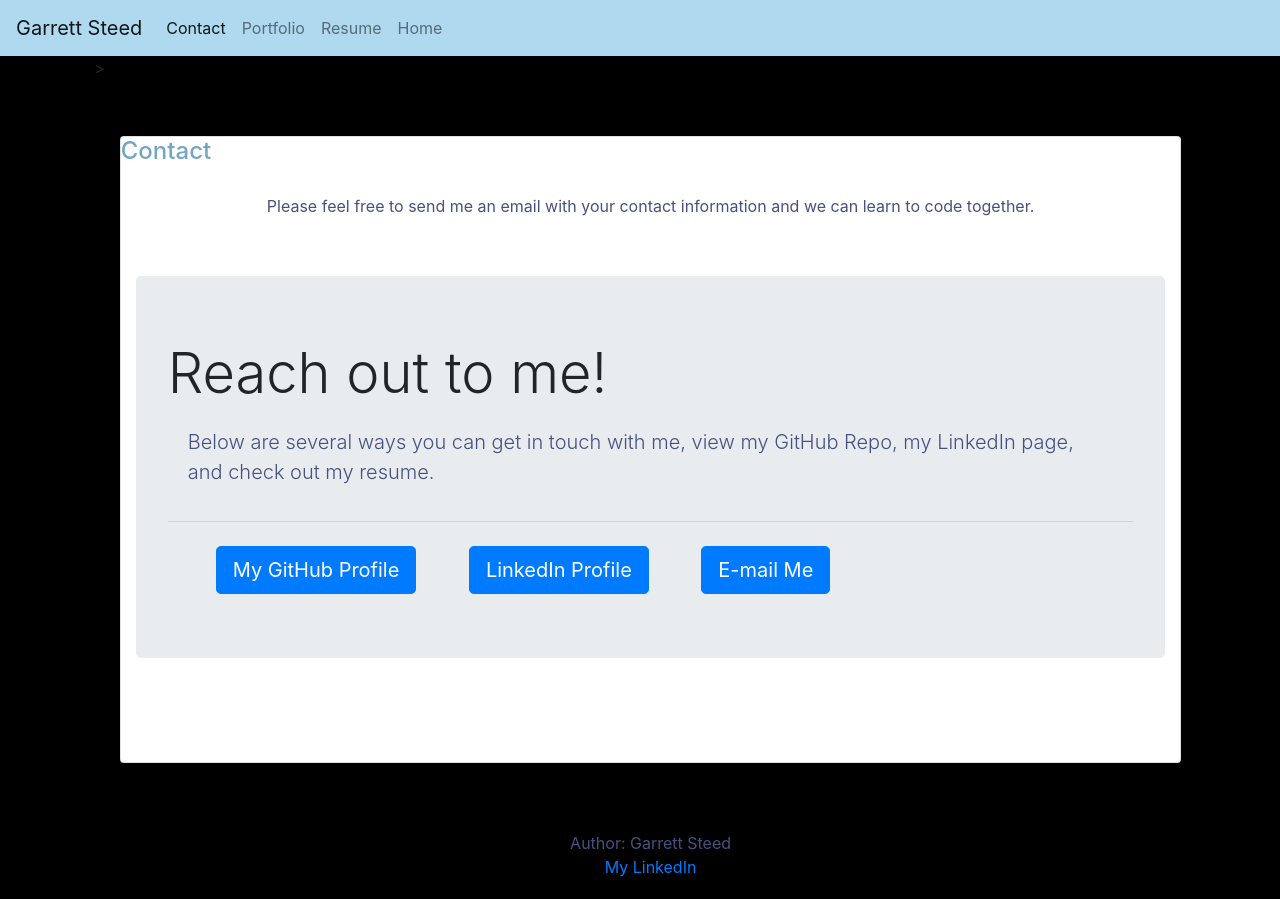
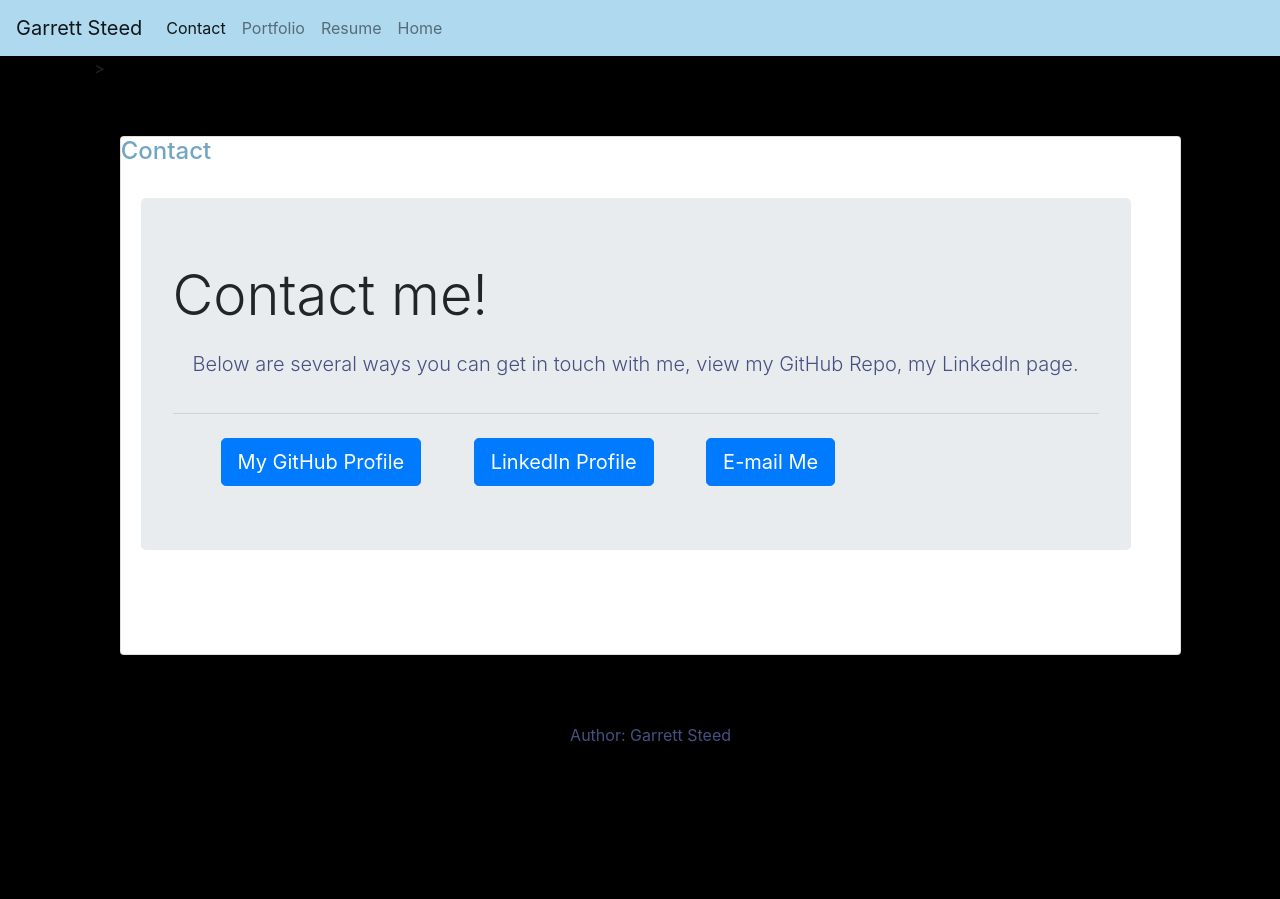
Before and after one commit to gsteed1677/updated-profile, a plain HTML site: page contact.html in a window 1280 px wide. After the commit the page ends 800 px from the top, so only its background shows below. Drawn offline with nearby package versions, Linux system fonts and the light colour scheme.

Commit message:
took off linkedin footer

```diff
--- a/contact.html
+++ b/contact.html
@@ -52,16 +52,12 @@
     <!--Section: Contact v.2-->
     <section class="mb-4" id="center">
       <!--Section description-->
-      <p class="text-center w-responsive mx-auto mb-5">
-        Please feel free to send me an email with your contact information and
-        we can learn to code together.
-      </p>
+
 
       <main class="container mt-4 pb-5 d-flex flex-wrap">
         <div class="jumbotron">
-          <h1 class="display-4">Reach out to me!</h1>
-          <p class="lead">Below are several ways you can get in touch with me, view my GitHub Repo, my LinkedIn page, and
-            check out my resume.</p>
+          <h1 class="display-4">Contact me!</h1>
+          <p class="lead">Below are several ways you can get in touch with me, view my GitHub Repo, my LinkedIn page.</p>
           <hr class="my-4">
           <a class="btn btn-primary btn-lg ml-5 mr-5" href="https://github.com/gsteed1677" target="_blank" role="button">My
             GitHub Profile</a>
@@ -94,10 +90,7 @@
     <!--Section: Contact v.2-->
     <footer>
       <p>Author: Garrett Steed<br>
-        <a href="https://www.linkedin.com/in/garrett-steed/" class="social-icon si-rounded si-small si-linkedin">
-          <i class="icon-linkedin"></i>
-          <i class="icon-linkedin"></i>
-          My LinkedIn</a></p>
+
     </footer>
   </body>
 </html>
```
Also changed, not shown: index.html (+0 -4 lines), portfolio.html (+0 -4 lines).
